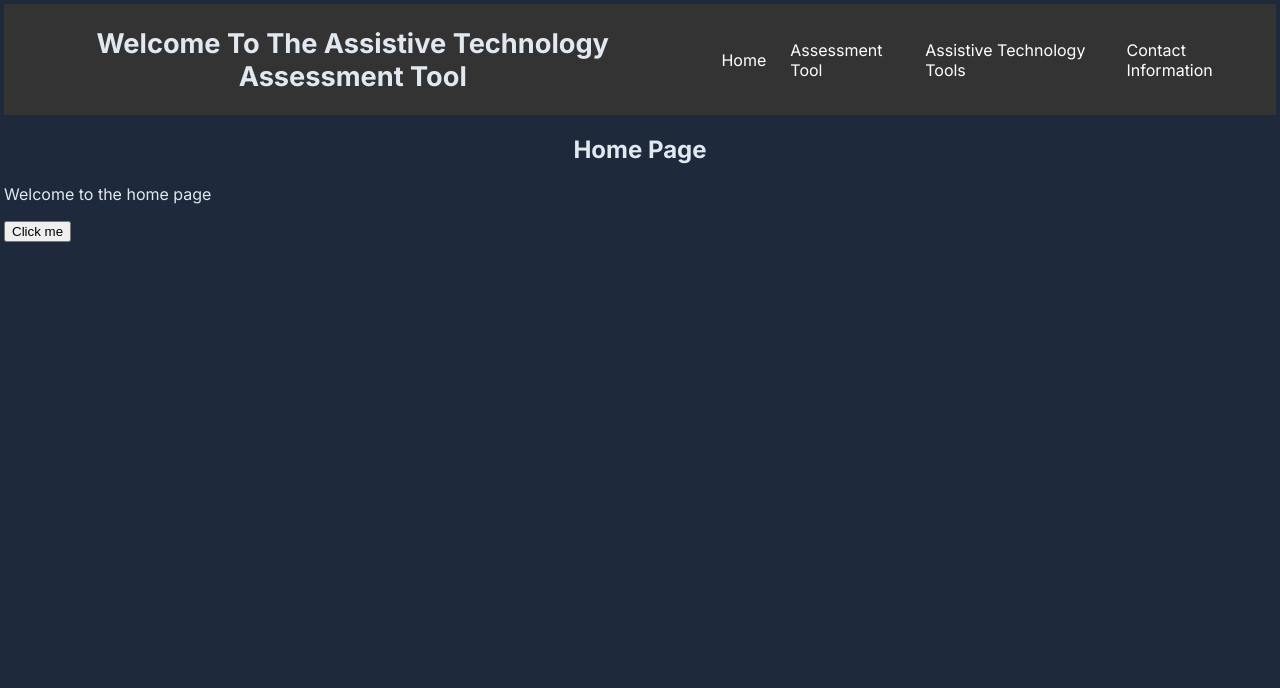
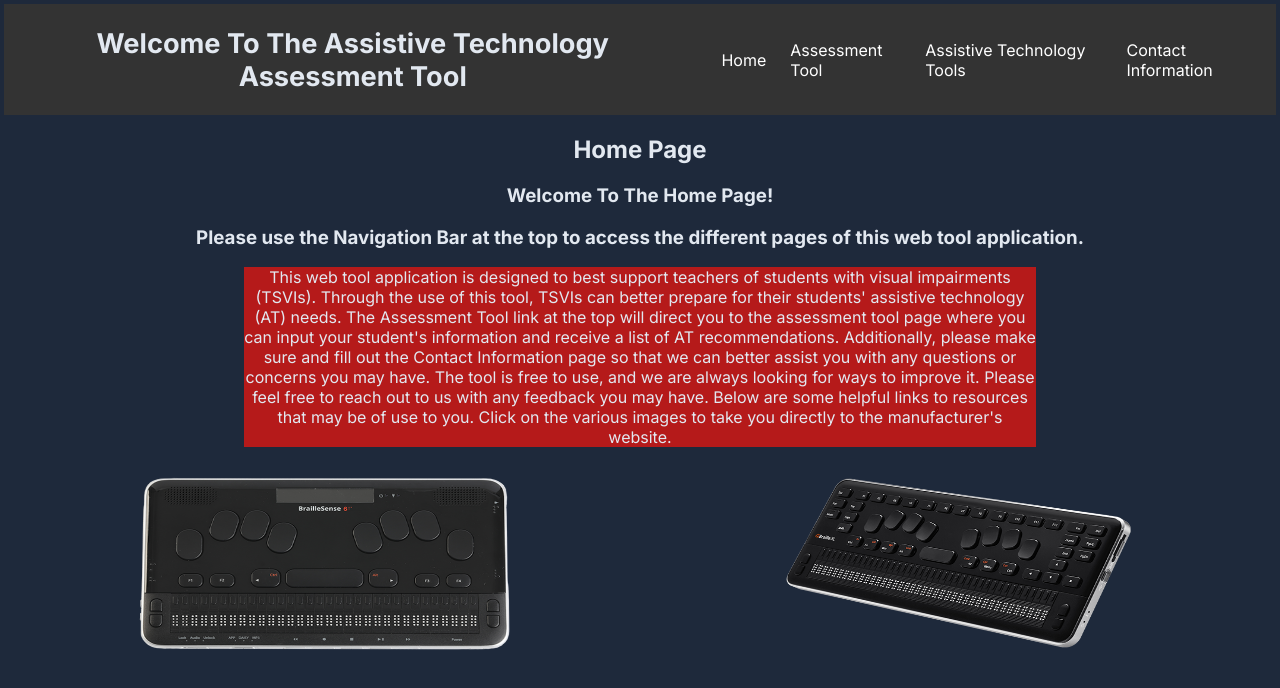
Before and after one commit to blytle1/nextjs-project-2, a Next.js app: page / in a window 1280 px wide. Shown: the top 688 px of the page. Built offline with nearby package versions, Linux system fonts and the light colour scheme.

Commit message:
image update

```diff
--- a/src/app/assessment/tool.modules.css
+++ b/src/app/assessment/tool.modules.css
@@ -14,6 +14,7 @@ select {
     border: 3px solid yellow;
     padding: .25rem;
     text-align: center;
+    cursor: pointer;
 }
 
 .button1 {
--- a/src/app/globals.css
+++ b/src/app/globals.css
@@ -16,3 +16,20 @@ h1, h2, h3, h4, h5, h6 {
   color: #e2e8f0;
   text-align: center;
 }
+
+p {
+  color: #e2e8f0;
+  text-align: center;
+  margin-left: 15rem;
+  margin-right: 15rem;
+  background-color: rgb(181, 26, 26)
+}
+.image-container {
+  display: flex;
+  justify-content: space-around; /* Adjust this value to change the spacing between images */
+  flex-wrap: wrap; /* Allow images to wrap to the next row if there's not enough space */
+}
+
+.image-wrapper {
+  margin-bottom: 20px; /* Adjust this value to change the vertical spacing between images */
+}
--- a/src/app/page.js
+++ b/src/app/page.js
@@ -1,12 +1,48 @@
 import Header from './Components/header';
+import React from 'react'; //
+import Image from 'next/image';
+import formImage from './images/braillesense.png';
+import formImage2 from './images/qbraille.png';
+
+const imageData = [
+  {link: 'https://hims-inc.com/product/braillesense-6/' },
+];
+const imageData2 = [
+  {link: 'https://hims-inc.com/product/qbraille-xl/' },
+];
 
 export default function Home() {
   return (
     <div>
       <Header />
       <h2>Home Page</h2>
-      <p>Welcome to the home page</p>
-      <button>Click me</button>
+      <h3>Welcome To The Home Page!</h3>
+      <h3>Please use the Navigation Bar at the top to access the different pages of this web tool application.</h3>
+      <div>
+        <p>This web tool application is designed to best support teachers of students with visual impairments (TSVIs).
+          Through the use of this tool, TSVIs can better prepare for their students' assistive technology (AT) needs.
+          The Assessment Tool link at the top will direct you to the assessment tool page where you can input your student's information and receive a list of AT recommendations.
+          Additionally, please make sure and fill out the Contact Information page so that we can better assist you with any questions or concerns you may have.
+          The tool is free to use, and we are always looking for ways to improve it. Please feel free to reach out to us with any feedback you may have.
+          Below are some helpful links to resources that may be of use to you.  Click on the various images to take you directly to the manufacturer's website.
+        </p>
+      </div>
+      <div className="image-container">
+        {imageData.map((item, index) => (
+          <div key={index} className="image-wrapper">
+            <a href={item.link} target="_blank" rel="noopener noreferrer">
+              <Image className="img1" src={formImage} alt={`Image ${index}`} width={375} height={200} />
+            </a>
+          </div>
+        ))}
+        {imageData2.map((item, index) => (
+          <div key={index} className="image-wrapper">
+            <a href={item.link} target="_blank" rel="noopener noreferrer">
+              <Image className="img2" src={formImage2} alt={`Image ${index}`} width={375} height={200} />
+            </a>
+          </div>
+        ))}
+    </div>
     </div>
   );
 }
```
Also changed, not shown: src/app/images/braillesense.png (added), src/app/images/qbraille.png (added).
